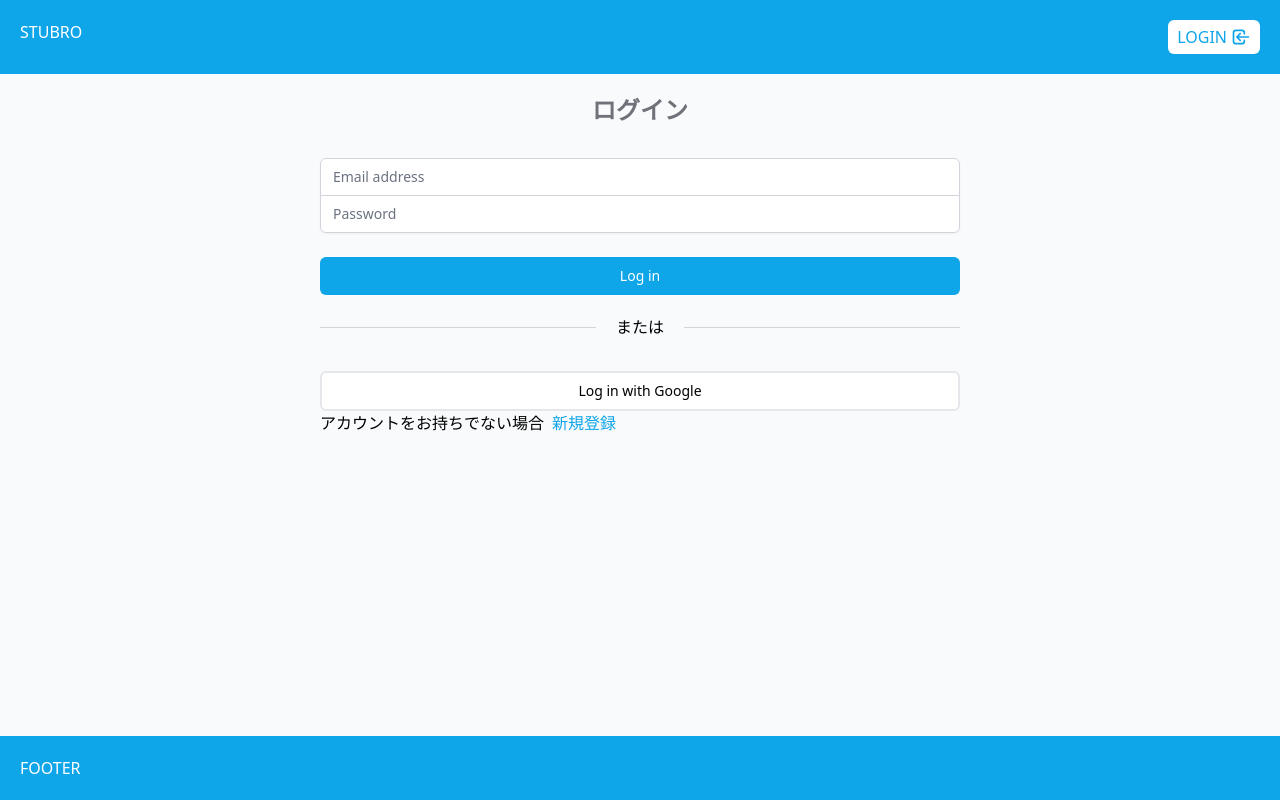
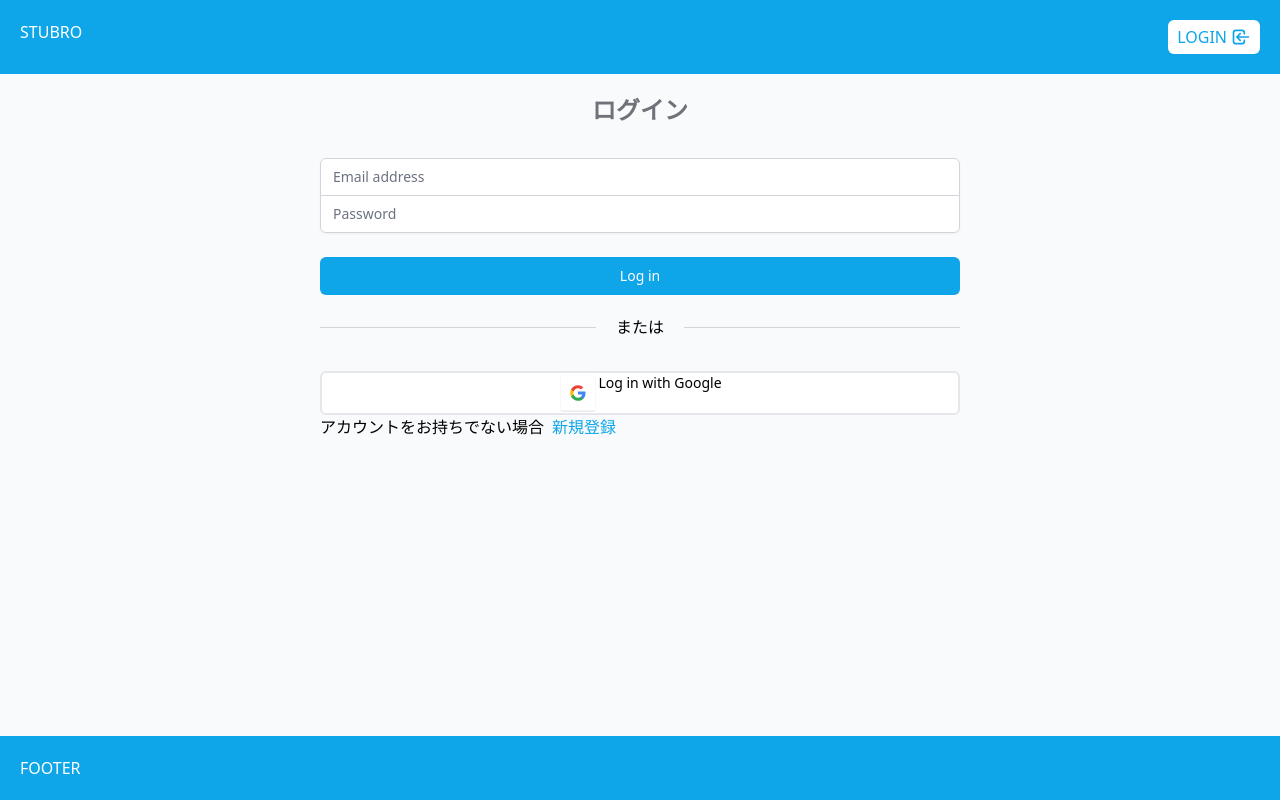
Before and after one commit to kazukitaninaka/stubro, a Next.js app in the folder app/: page /login in a window 1280 px wide. Built offline with nearby package versions, Linux system fonts and the light colour scheme; no server answers.

Commit message:
add google icon (WIP)

```diff
--- a/app/pages/login/index.tsx
+++ b/app/pages/login/index.tsx
@@ -96,8 +96,9 @@ export default function SingIn() {
       <form className='mt-8 space-y-6' action='#' method='POST' onSubmit={loginViaGoogle}>
         <button
           type='submit'
-          className='group relative w-full flex justify-center py-2 px-4 border-2 text-sm font-medium rounded-md bg-white'
+          className='group relative w-full flex justify-center border-2 text-sm font-medium rounded-md bg-white'
         >
+          <img src='btn_google_light_normal_ios.svg' className='h-10 w-10' />
           Log in with Google
         </button>
       </form>
```
Also changed, not shown: app/public/btn_google_light_normal_ios.svg (added).
